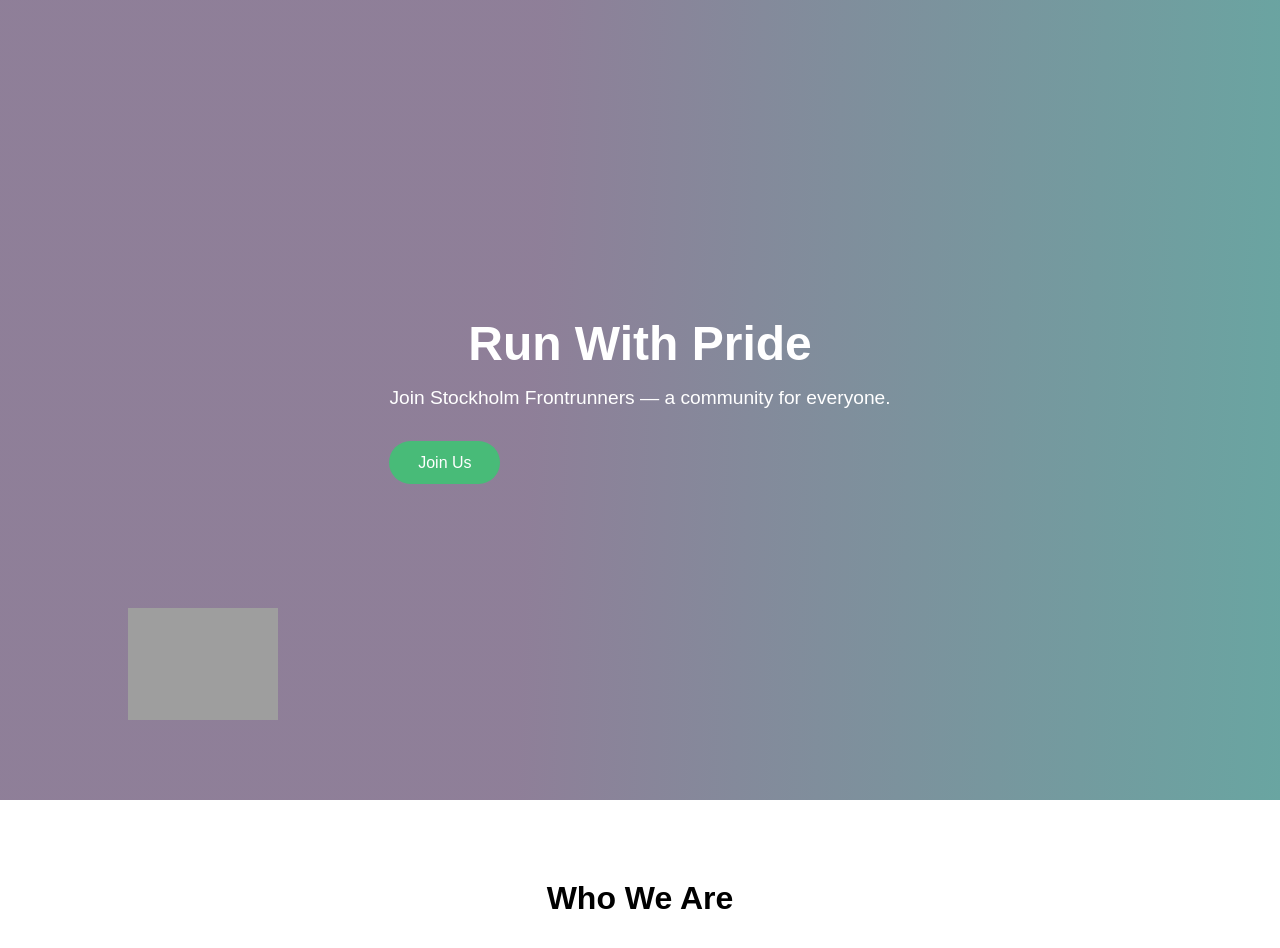
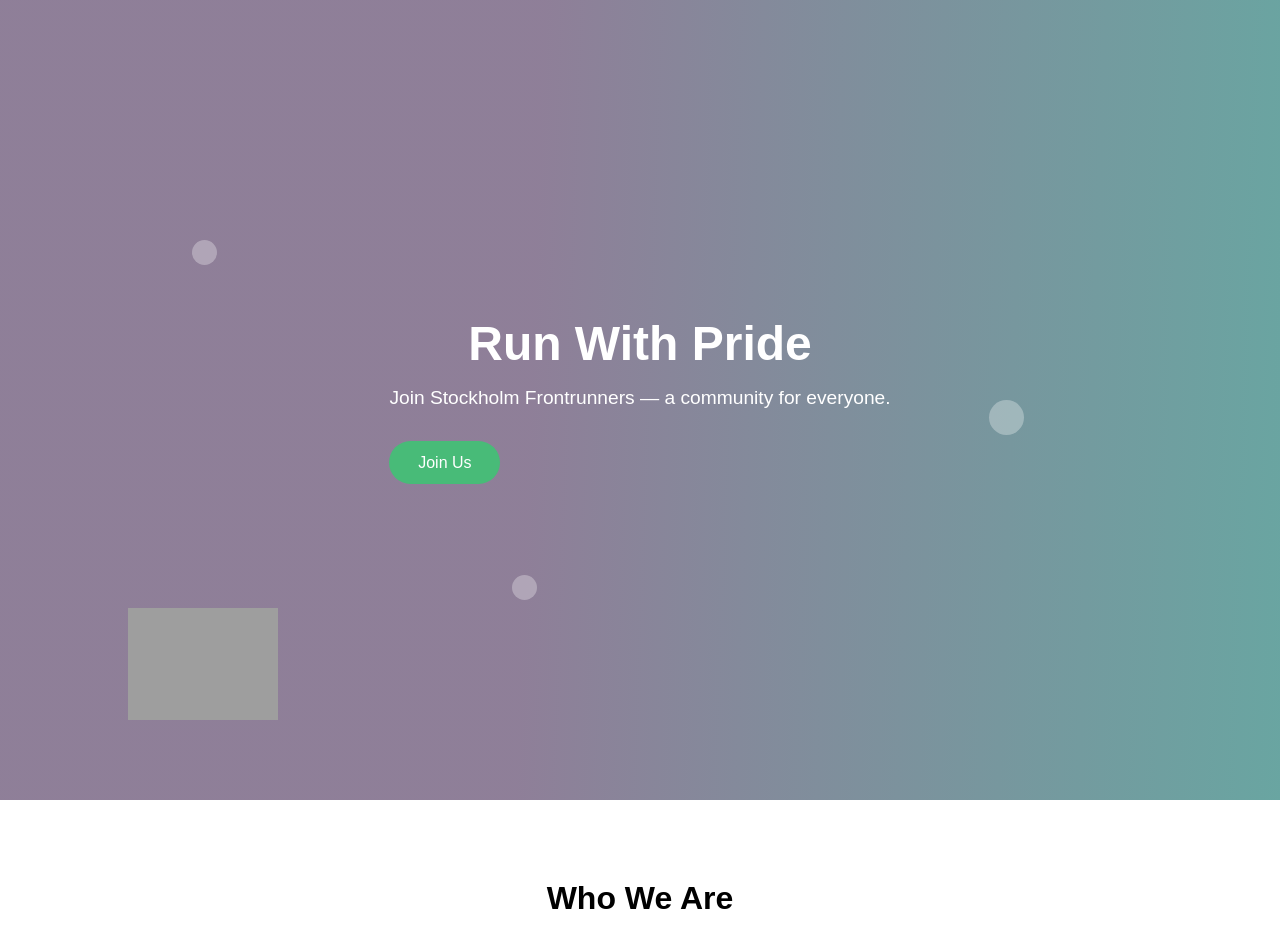
Before and after one commit to elachi/sfr-home, a plain HTML site: page index.html in a window 1280 px wide. Shown: the top 948 px of the page. Drawn offline with nearby package versions, Linux system fonts and the light colour scheme; grey boxes are pictures that could not be loaded.

Commit message:
Update style.css

```diff
--- a/css/style.css
+++ b/css/style.css
@@ -165,3 +165,17 @@ footer {
     left: 5%;
   }
 }
+
+
+.floating {
+  position: absolute;
+  width: 25px;
+  height: 25px;
+  border-radius: 50%;
+  background: rgba(255, 255, 255, 0.3);
+  z-index: 1;
+  pointer-events: none;
+}
+.floating-1 { top: 30%; left: 15%; }
+.floating-2 { top: 50%; right: 20%; width: 35px; height: 35px; }
+.floating-3 { bottom: 25%; left: 40%; }
```
